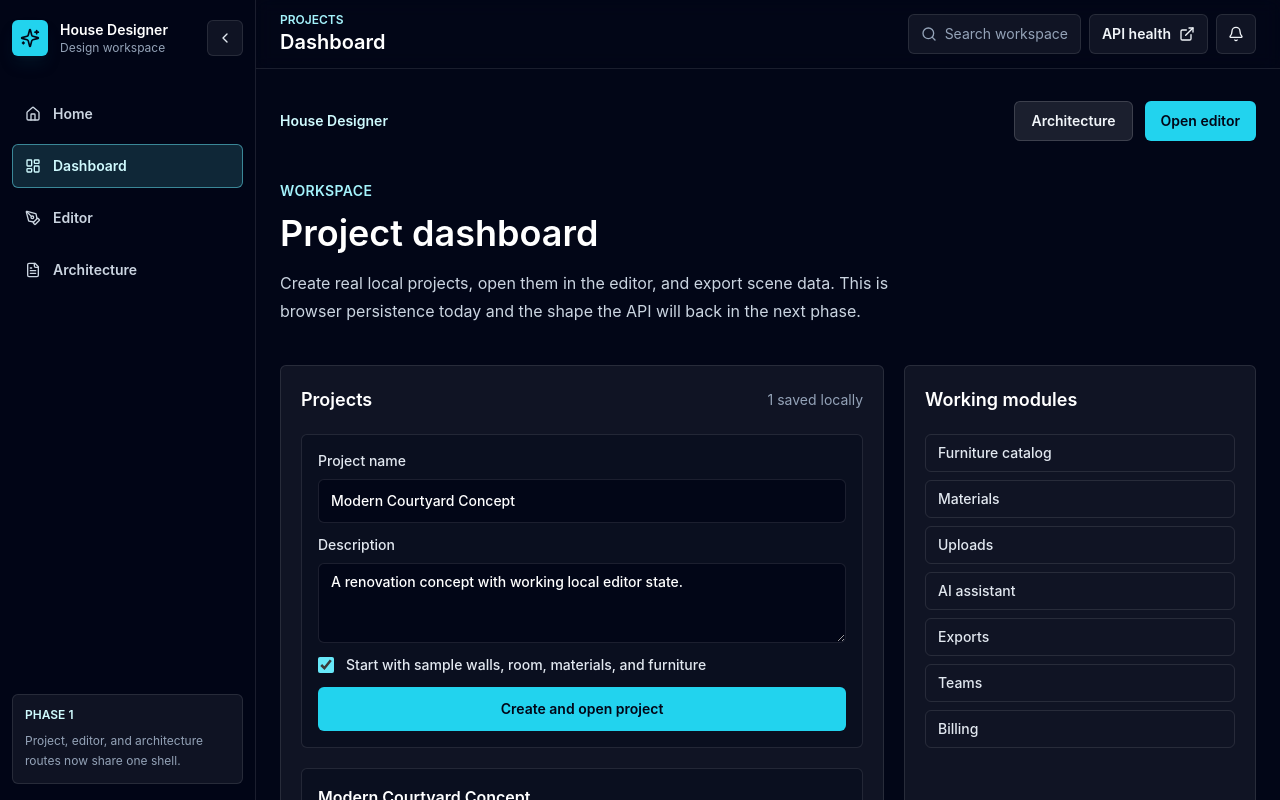
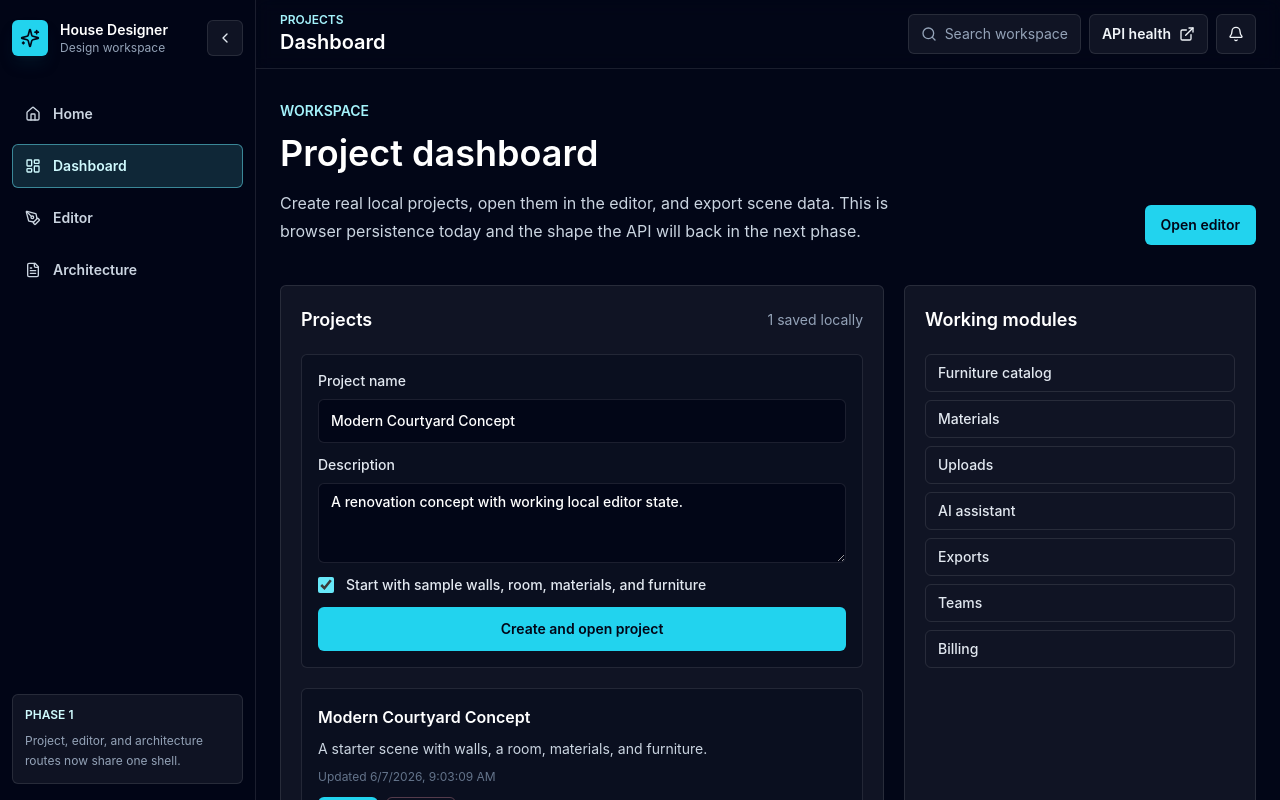
Before and after one commit to jlijano/masterbuilder, a Next.js app in the folder apps/web/: page /dashboard in a window 1280 px wide. Shown: the top 800 px of the page. Built offline with nearby package versions, Linux system fonts and the light colour scheme; no server answers.

Commit message:
Remove duplicated dashboard navigation

```diff
--- a/apps/web/src/features/projects/DashboardClient.tsx
+++ b/apps/web/src/features/projects/DashboardClient.tsx
@@ -58,19 +58,17 @@ export function DashboardClient() {
   }
 
   return (
-    <main className="min-h-screen px-6 py-8">
-      <section className="mx-auto w-full max-w-6xl">
-        <nav className="mb-10 flex flex-wrap items-center justify-between gap-4">
-          <Link className="text-sm font-semibold text-cyan-100 hover:text-cyan-50" href="/">
-            House Designer
-          </Link>
-          <div className="flex flex-wrap gap-3">
-            <Link
-              className="inline-flex min-h-10 items-center justify-center rounded-md border border-white/15 bg-white/10 px-4 text-sm font-semibold text-slate-100 transition hover:bg-white/15"
-              href="/docs/architecture"
-            >
-              Architecture
-            </Link>
+    <section className="px-4 py-8 md:px-6">
+      <div className="mx-auto w-full max-w-6xl">
+        <div className="flex flex-wrap items-end justify-between gap-4">
+          <div>
+            <p className="text-sm font-semibold uppercase text-cyan-200">Workspace</p>
+            <h2 className="mt-3 text-4xl font-semibold text-white">Project dashboard</h2>
+            <p className="mt-4 max-w-2xl text-base leading-7 text-slate-300">
+              Create real local projects, open them in the editor, and export scene data. This is
+              browser persistence today and the shape the API will back in the next phase.
+            </p>
+          </div>
           <Link
             className="inline-flex min-h-10 items-center justify-center rounded-md bg-cyan-400 px-4 text-sm font-semibold text-slate-950 transition hover:bg-cyan-300"
             href={sortedProjects[0] ? `/editor?projectId=${sortedProjects[0].id}` : "/editor"}
@@ -78,21 +76,11 @@ export function DashboardClient() {
             Open editor
           </Link>
         </div>
-        </nav>
-
-        <div>
-          <p className="text-sm font-semibold uppercase tracking-wide text-cyan-200">Workspace</p>
-          <h1 className="mt-3 text-4xl font-semibold text-white">Project dashboard</h1>
-          <p className="mt-4 max-w-2xl text-base leading-7 text-slate-300">
-            Create real local projects, open them in the editor, and export scene data. This is
-            browser persistence today and the shape the API will back in the next phase.
-          </p>
-        </div>
 
         <div className="mt-10 grid gap-5 lg:grid-cols-[1fr_22rem]">
           <section className="rounded-md border border-white/10 bg-white/[0.06] p-5">
             <div className="flex flex-wrap items-center justify-between gap-4">
-              <h2 className="text-lg font-semibold text-white">Projects</h2>
+              <h3 className="text-lg font-semibold text-white">Projects</h3>
               <span className="text-sm text-slate-400">{projects.length} saved locally</span>
             </div>
 
@@ -138,7 +126,7 @@ export function DashboardClient() {
                 >
                   <div className="flex flex-wrap items-start justify-between gap-3">
                     <div>
-                      <h3 className="font-semibold text-white">{project.name}</h3>
+                      <h4 className="font-semibold text-white">{project.name}</h4>
                       <p className="mt-2 text-sm leading-6 text-slate-300">
                         {project.description || "No description yet."}
                       </p>
@@ -168,7 +156,7 @@ export function DashboardClient() {
           </section>
 
           <aside className="rounded-md border border-white/10 bg-white/[0.06] p-5">
-            <h2 className="text-lg font-semibold text-white">Working modules</h2>
+            <h3 className="text-lg font-semibold text-white">Working modules</h3>
             <div className="mt-5 grid gap-2">
               {modules.map((module) => (
                 <Link
@@ -182,7 +170,7 @@ export function DashboardClient() {
             </div>
           </aside>
         </div>
+      </div>
     </section>
-    </main>
   );
 }
```
Lines whose indentation alone changed are shown as unchanged.
